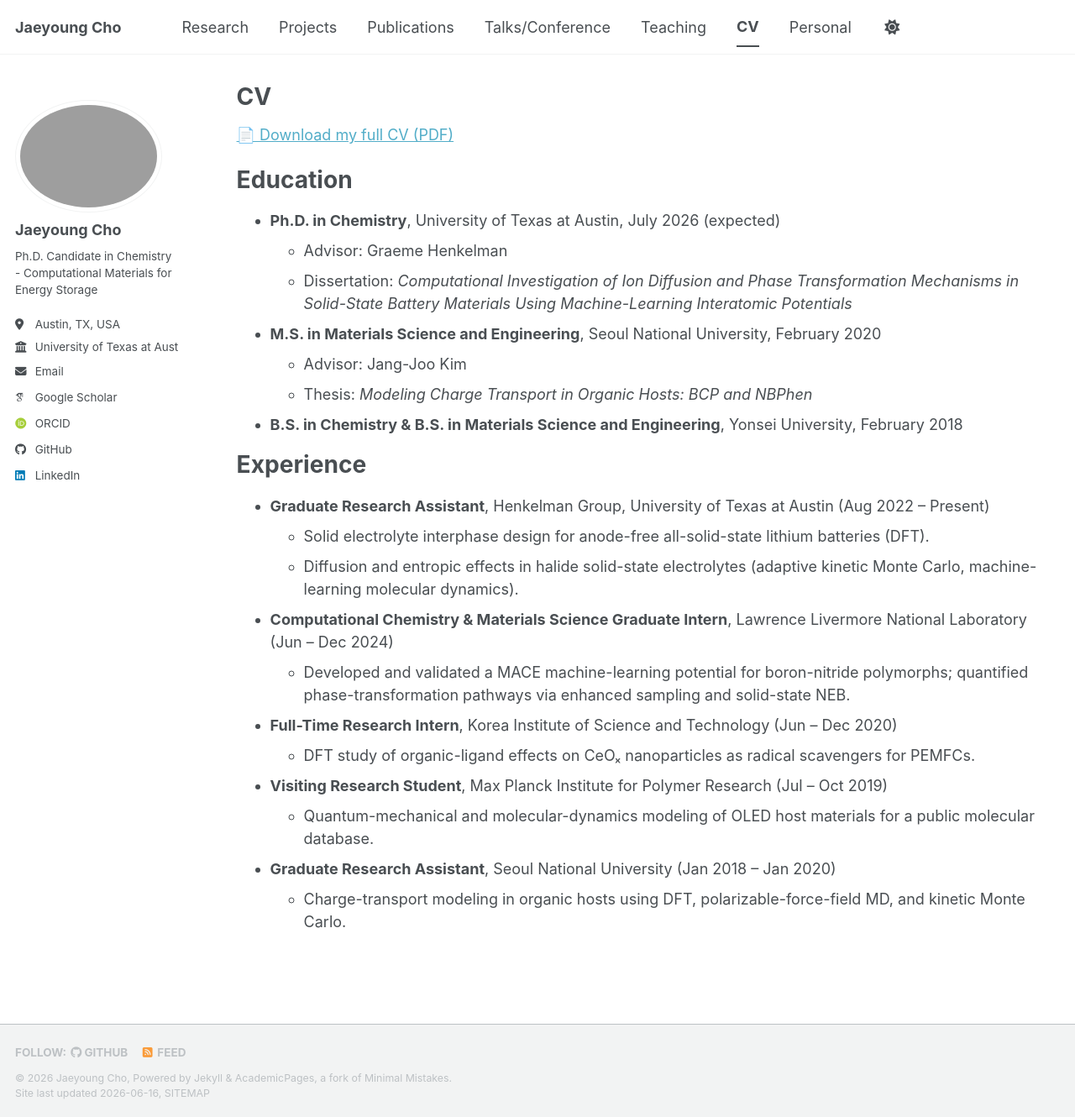
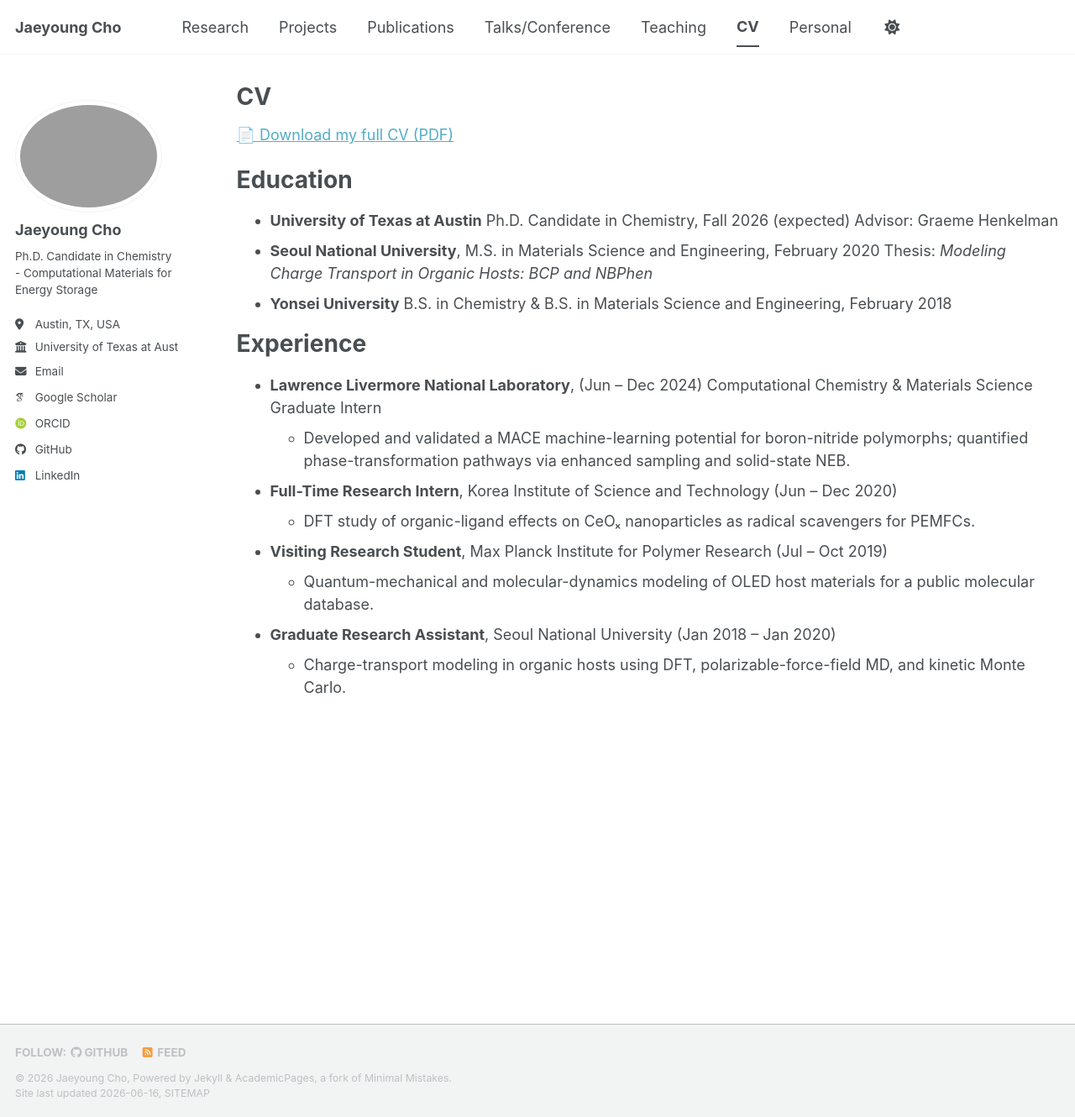
Before and after one commit to jycho5758/jycho5758.github.io, a Jekyll site: the page built from _pages/cv.md, in a window 1280 px wide and 1330 px high. Shown: the whole window at 84% size. Built offline with Jekyll 4.4.1, drawn with Linux system fonts in a browser that asks for light colours; some web fonts are replaced; a script bundle is joined from its source files by our own code; library files that are not in the unit come from our copies.

Commit message:
Update cv.md

```diff
--- a/_pages/cv.md
+++ b/_pages/cv.md
@@ -13,21 +13,19 @@ redirect_from:
 
 Education
 ======
-* **Ph.D. in Chemistry**, University of Texas at Austin, July 2026 (expected)
-  * Advisor: Graeme Henkelman
-  * Dissertation: *Computational Investigation of Ion Diffusion and Phase Transformation Mechanisms in Solid-State Battery Materials Using Machine-Learning Interatomic Potentials*
-* **M.S. in Materials Science and Engineering**, Seoul National University, February 2020
-  * Advisor: Jang-Joo Kim
-  * Thesis: *Modeling Charge Transport in Organic Hosts: BCP and NBPhen*
-* **B.S. in Chemistry & B.S. in Materials Science and Engineering**, Yonsei University, February 2018
+* **University of Texas at Austin**
+  Ph.D. Candidate in Chemistry, Fall 2026 (expected)
+  Advisor: Graeme Henkelman
+* **Seoul National University**,
+  M.S. in Materials Science and Engineering, February 2020
+  Thesis: *Modeling Charge Transport in Organic Hosts: BCP and NBPhen*
+* **Yonsei University**
+  B.S. in Chemistry & B.S. in Materials Science and Engineering, February 2018
 
 Experience
 ======
-* **Graduate Research Assistant**, Henkelman Group, University of Texas at Austin (Aug 2022 – Present)
-  * Solid electrolyte interphase design for anode-free all-solid-state lithium batteries (DFT).
-  * Diffusion and entropic effects in halide solid-state electrolytes (adaptive kinetic Monte Carlo, machine-learning molecular dynamics).
-
-* **Computational Chemistry & Materials Science Graduate Intern**, Lawrence Livermore National Laboratory (Jun – Dec 2024)
+* **Lawrence Livermore National Laboratory**,  (Jun – Dec 2024)
+  Computational Chemistry & Materials Science Graduate Intern
   * Developed and validated a MACE machine-learning potential for boron-nitride polymorphs; quantified phase-transformation pathways via enhanced sampling and solid-state NEB.
 
 * **Full-Time Research Intern**, Korea Institute of Science and Technology (Jun – Dec 2020)
```
